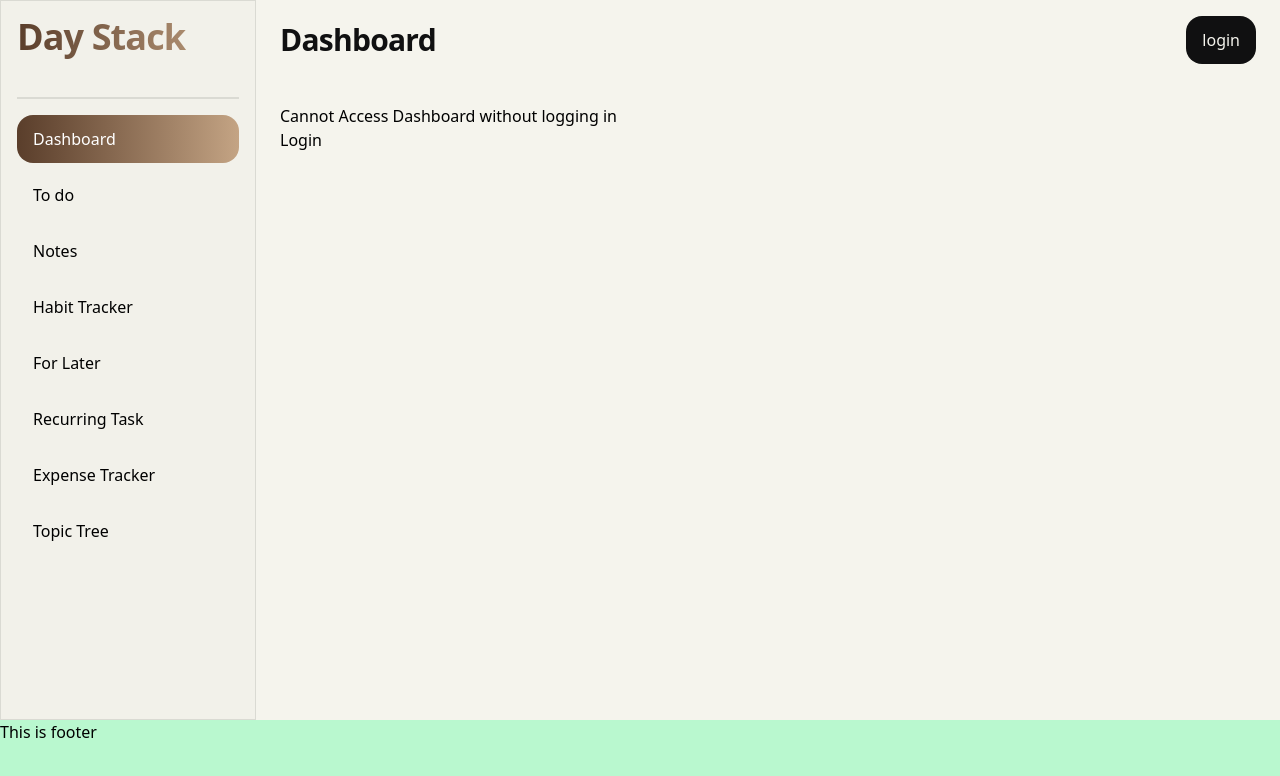
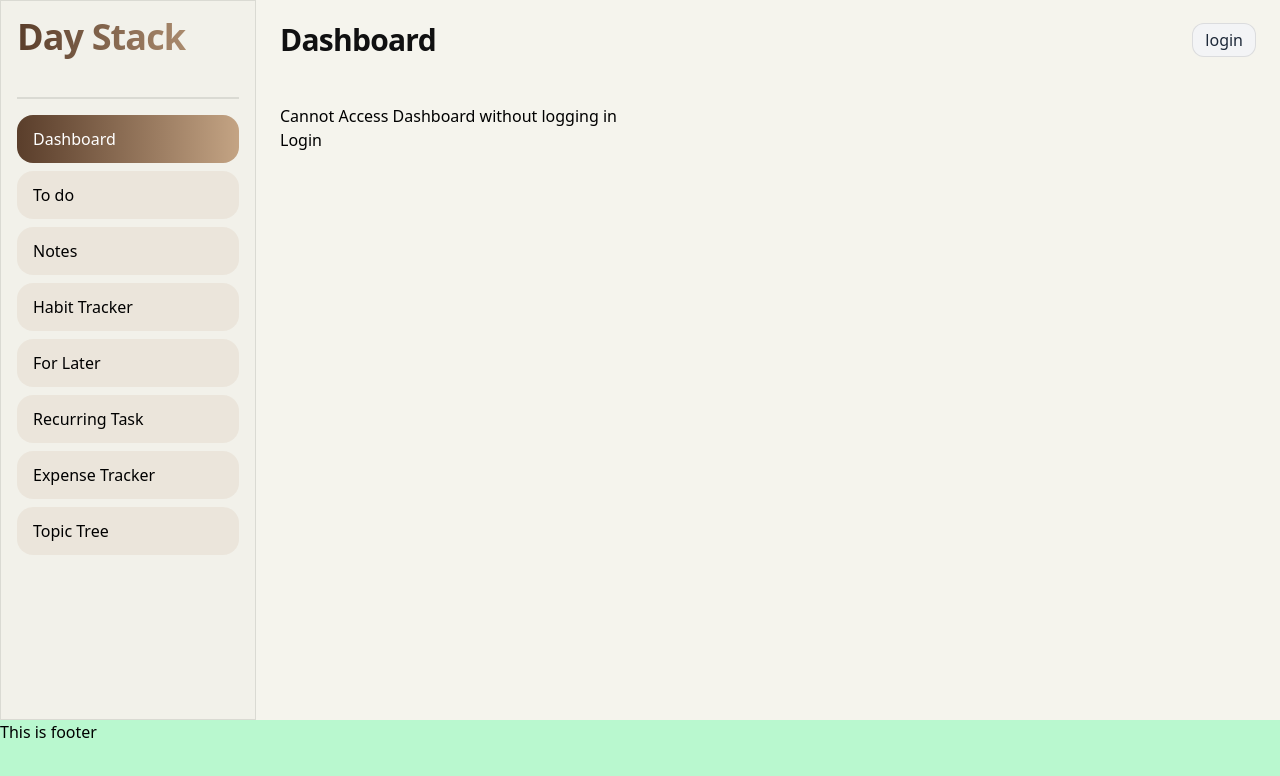
Before and after one commit to TanvirHasanAnik/daystack, a Next.js app: page / in a window 1280 px wide. Shown: the top 776 px of the page. Built offline with nearby package versions, Linux system fonts and the light colour scheme; no server answers; the database is empty.

Commit message:
sidebar, topbar button design changes

```diff
--- a/app/ui/common/sidebar.tsx
+++ b/app/ui/common/sidebar.tsx
@@ -21,10 +21,10 @@ export default function Sidebar() {
             <Link
               key={item.href}
               href={item.href}
-              className={`w-full block rounded-2xl px-4 py-3 ${
+              className={`w-full block rounded-2xl px-4 py-3 bg-[#C4A484]/15 ${
                 active
                   ? "bg-gradient-to-r from-[#5A3E2B] to-[#C4A484] text-white"
-                  : "hover:bg-black/5 transition"
+                  : "hover:bg-[#5A3E2B]/20 transition hover:text-[#5A3E2B]"
               }`}
             >
               {item.label}
--- a/app/ui/common/topbar.tsx
+++ b/app/ui/common/topbar.tsx
@@ -40,9 +40,11 @@ export default function TopBar(){
                     {user.name}
                 </span>
                 }
-            <PrimaryButton disabled={isLoading} onClick={user ? handleLogout : handleLogin}>{user ? "logout" : "login"}
+            <button
+            className="cursor-pointer border border-border rounded-xl px-3 py-1 bg-gray-100 text-gray-800 hover:bg-button-primary hover:text-button-primary-text"
+            disabled={isLoading} onClick={user ? handleLogout : handleLogin}>{user ? "Logout" : "login"}
 
-            </PrimaryButton>
+            </button>
             </div>
         </div>
     )
```
